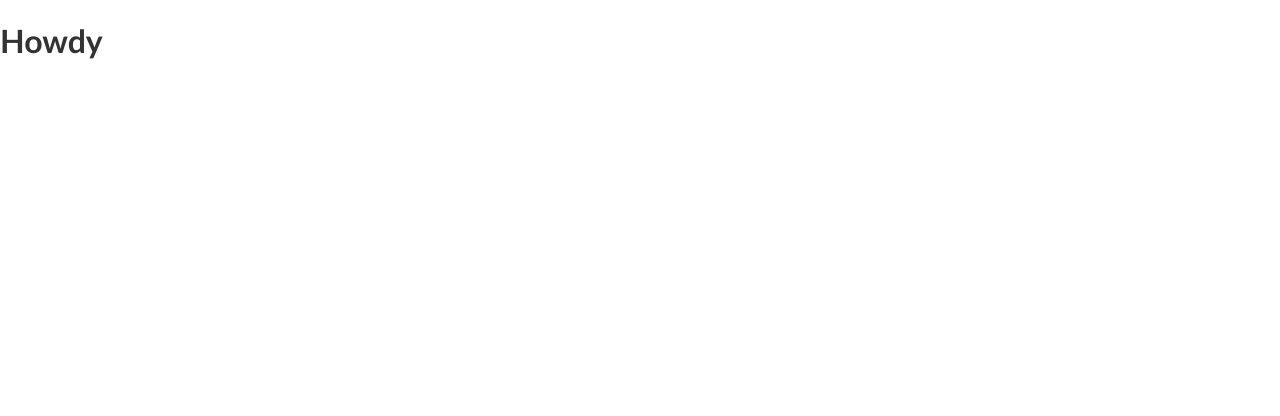
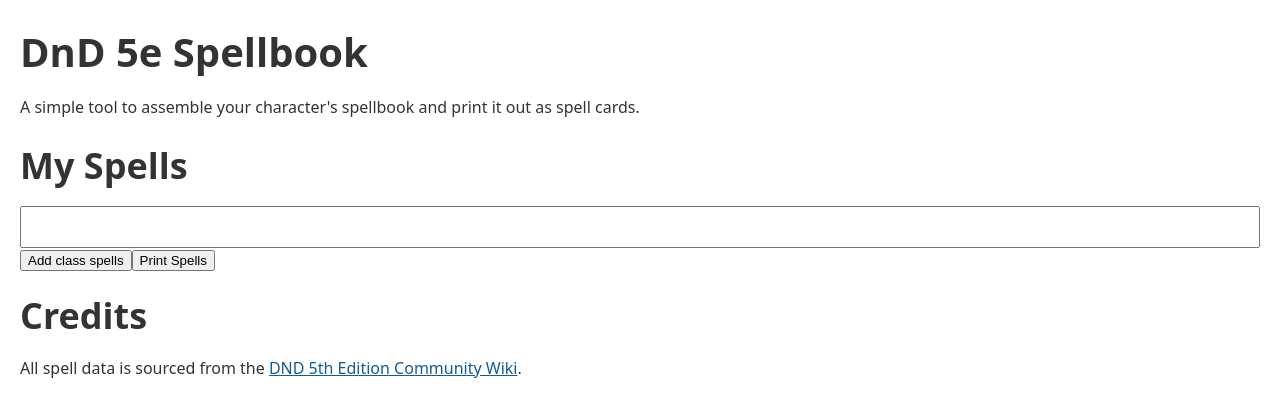
Before and after one commit to sfritton/dnd-spellbook, a React (Vite) app: page / in a window 1280 px wide. Shown: the top 416 px of the page. Built offline with nearby package versions, Linux system fonts and the light colour scheme.

Commit message:
able to add class spells

```diff
--- a/src/index.html
+++ b/src/index.html
@@ -13,7 +13,15 @@
     <link rel="stylesheet" href="./styles/index.css" />
   </head>
   <body>
-    <div id="react-app"></div>
+    <h1>DnD 5e Spellbook</h1>
+    <main>
+      <p>A simple tool to assemble your character's spellbook and print it out as spell cards.</p>
+      <div id="react-app"></div>
+      <section>
+        <h2>Credits</h2>
+        <p>All spell data is sourced from the <a href="http://dnd5e.wikidot.com/">DND 5th Edition Community Wiki</a>.</p>
+      </section>
+    </main>
     <script type="module" src="react-app/index.tsx"></script>
     <!-- <include src="./src/parts/footer.part.html"></include> -->
   </body>
--- a/src/react-app/App.tsx
+++ b/src/react-app/App.tsx
@@ -1 +1,62 @@
-export const App = () => <h1>Howdy</h1>;
+import { useCallback, useEffect, useState } from 'react';
+import * as spellLists from './spells';
+import { ClassSpellsInput } from './ClassSpellsInput';
+import { formatSpellLevel } from './util';
+
+interface Spell {
+  name: string;
+  url: string;
+  level: number;
+}
+
+export const App = () => {
+  const [mySpells, setMySpells] = useState<Spell[]>([]);
+  const appendSpells = useCallback((spells: Spell[]) => {
+    setMySpells((prevMySpells) => [
+      ...prevMySpells,
+      ...spells.filter(({ name }) => prevMySpells.every((prevSpell) => prevSpell.name !== name)),
+    ]);
+  }, []);
+
+  useEffect(() => {
+    const handleSubmit = (e: SubmitEvent) => {
+      e.preventDefault();
+      const [select, fieldset] = e.target as HTMLFormElement;
+
+      const className = (select as HTMLSelectElement).value;
+      const levels = [...fieldset.querySelectorAll('input[type="checkbox"]:checked')].map((input) =>
+        Number.parseInt(input.getAttribute('value'), 10),
+      );
+
+      appendSpells(
+        spellLists[className as keyof typeof spellLists].spellList.filter((spell) =>
+          levels.includes(spell.level),
+        ),
+      );
+    };
+
+    document.addEventListener('submit', handleSubmit);
+
+    return () => document.removeEventListener('submit', handleSubmit);
+  }, [appendSpells]);
+
+  return (
+    <>
+      <section>
+        <h2>My Spells</h2>
+        {mySpells.length > 0 ? (
+          <ul>
+            {mySpells.map(({ name, level }) => (
+              <li key={name}>
+                <b>{name}</b> ({formatSpellLevel(level)})
+              </li>
+            ))}
+          </ul>
+        ) : null}
+        <input type="text" />
+        <ClassSpellsInput />
+        <button>Print Spells</button>
+      </section>
+    </>
+  );
+};
--- /dev/null
+++ b/src/react-app/ClassSpellsInput/index.tsx
@@ -0,0 +1,82 @@
+import { Fragment, useState } from 'react';
+import { formatSpellLevel } from '../util';
+
+const CLASS_OPTIONS = [
+  {
+    value: 'artificer',
+    label: 'artificer',
+  },
+  {
+    value: 'bard',
+    label: 'bard',
+  },
+  {
+    value: 'cleric',
+    label: 'cleric',
+  },
+  {
+    value: 'druid',
+    label: 'druid',
+  },
+  {
+    value: 'eldritchKnight',
+    label: 'Fighter: eldritch knight',
+  },
+  {
+    value: 'paladin',
+    label: 'paladin',
+  },
+  {
+    value: 'ranger',
+    label: 'ranger',
+  },
+  {
+    value: 'arcaneTrickster',
+    label: 'Rogue: arcane trickster',
+  },
+  {
+    value: 'sorcerer',
+    label: 'sorcerer',
+  },
+  {
+    value: 'warlock',
+    label: 'warlock',
+  },
+  {
+    value: 'wizard',
+    label: 'wizard',
+  },
+] as const;
+
+const LEVEL_OPTIONS = [...new Array(10)].map((_, i) => ({
+  value: i,
+  label: formatSpellLevel(i, true),
+}));
+
+export const ClassSpellsInput = () => {
+  const [isOpen, setIsOpen] = useState(false);
+
+  if (!isOpen) return <button onClick={() => setIsOpen(true)}>Add class spells</button>;
+
+  return (
+    <form onSubmit={() => setIsOpen(false)}>
+      <select>
+        {CLASS_OPTIONS.map(({ value, label }) => (
+          <option key={value} value={value}>
+            {label}
+          </option>
+        ))}
+      </select>
+      <fieldset>
+        <legend>Spell levels</legend>
+        {LEVEL_OPTIONS.map(({ value, label }) => (
+          <Fragment key={value}>
+            <input type="checkbox" value={value} id={`level-${value}`} />
+            <label htmlFor={`level-${value}`}>{label}</label>
+          </Fragment>
+        ))}
+      </fieldset>
+      <button type="submit">Load spells</button>
+    </form>
+  );
+};
--- /dev/null
+++ b/src/react-app/spells.ts
@@ -0,0 +1,25 @@
+import * as artificer from '../../data/class-spell-lists/artificer';
+import * as arcaneTrickster from '../../data/class-spell-lists/arcane-trickster';
+import * as bard from '../../data/class-spell-lists/bard';
+import * as cleric from '../../data/class-spell-lists/cleric';
+import * as druid from '../../data/class-spell-lists/druid';
+import * as eldritchKnight from '../../data/class-spell-lists/eldritch-knight';
+import * as paladin from '../../data/class-spell-lists/paladin';
+import * as ranger from '../../data/class-spell-lists/ranger';
+import * as sorcerer from '../../data/class-spell-lists/sorcerer';
+import * as warlock from '../../data/class-spell-lists/warlock';
+import * as wizard from '../../data/class-spell-lists/wizard';
+
+export {
+  artificer,
+  arcaneTrickster,
+  bard,
+  cleric,
+  druid,
+  eldritchKnight,
+  paladin,
+  ranger,
+  sorcerer,
+  warlock,
+  wizard,
+};
--- /dev/null
+++ b/src/react-app/util.ts
@@ -0,0 +1,10 @@
+export const formatSpellLevel = (level: number, isPlural = false) =>
+  level === 0
+    ? `Cantrip${isPlural ? 's' : ''}`
+    : level === 1
+    ? '1st-Level'
+    : level === 2
+    ? '2nd-Level'
+    : level === 3
+    ? '3rd-Level'
+    : `${level}th-Level`;
--- a/src/styles/index.css
+++ b/src/styles/index.css
@@ -3,7 +3,6 @@
 :root {
   --link-color: #155b98;
   --link-color-hover: #1c79ca;
-  --serif: Seravek, 'Gill Sans Nova', Ubuntu, Calibri, 'DejaVu Sans', source-sans-pro, sans-serif;
   --sans: system-ui, sans-serif;
 }
 
@@ -20,29 +19,36 @@
 body {
   font-family: var(--sans);
   color: #333;
-  /* background: #000; */
   margin: 0;
+  padding: 8px 20px;
 }
 
 section {
-  scroll-snap-align: start;
-  padding: 40px 16px;
+  margin: 20px 0;
 }
 
-h1, h2, h3, h4, h5 {
-  font-family: var(--serif);
+select, input[type="text"] {
+  text-transform: capitalize;
+  width: 100%;
+  font-size: 16px;
+  font-family: var(--sans);
+  padding: 8px;
+}
+
+h1, h2, h3 {
+  margin: 16px 0;
+}
+
+h1 {
+  font-size: 40px;
 }
 
 h2 {
   font-size: 36px;
-  margin-top: 0;
-  margin-bottom: 16px;
 }
 
 h3 {
   font-size: 24px;
-  margin-top: 0;
-  margin-bottom: 8px;
 }
 
 p {
```
